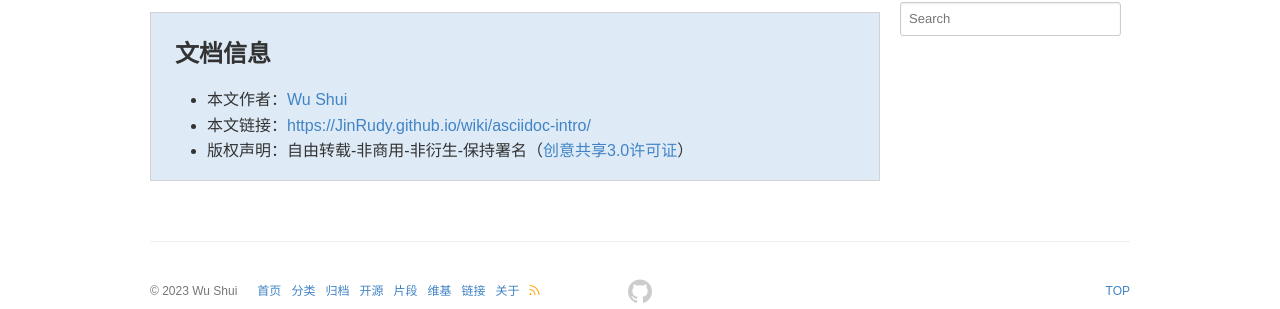
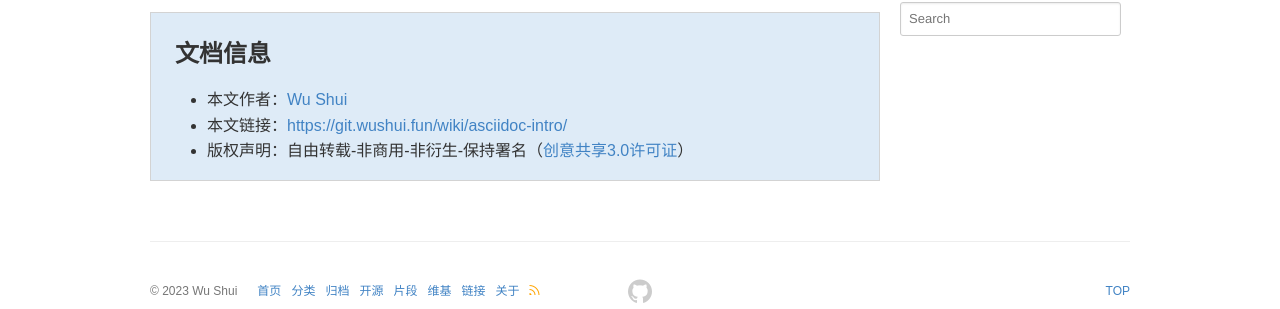
Before and after one commit to JinRudy/JinRudy.github.io, a Jekyll site: the page built from _wiki/asciidoc-intro.md, in a window 1280 px wide. Shown: the part 266-575 px from the top of the page. Built offline with Jekyll 4.4.1, drawn with Linux system fonts in a browser that asks for light colours; comment, search, counter and statistics services are not loaded; a style sheet for code colours, icons or effects is not loaded; some of the changed lines change nothing that is shown.

Commit message:
initDomain

```diff
--- a/_config.yml
+++ b/_config.yml
@@ -2,7 +2,7 @@
 #   Main Configs   #
 # ---------------- #
 baseurl:
-url: https://JinRudy.github.io
+url: https://git.wushui.fun
 date_format: "ordinal"
 title: 雾水
 subtitle: "WeChat：wojieyouxile"
```
